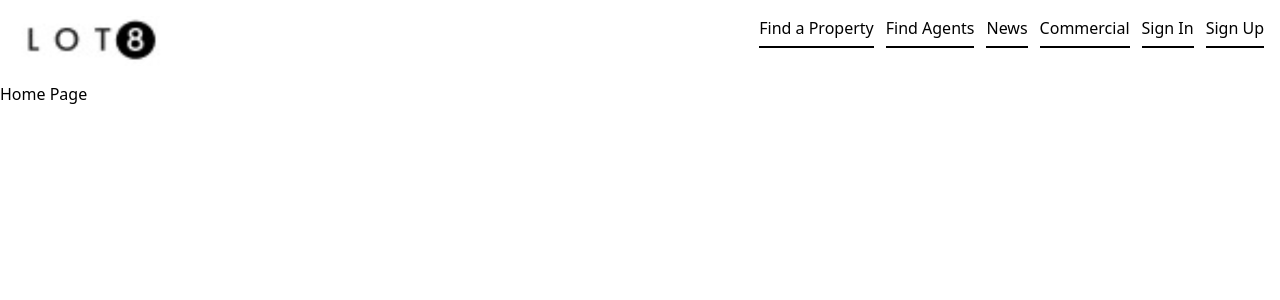
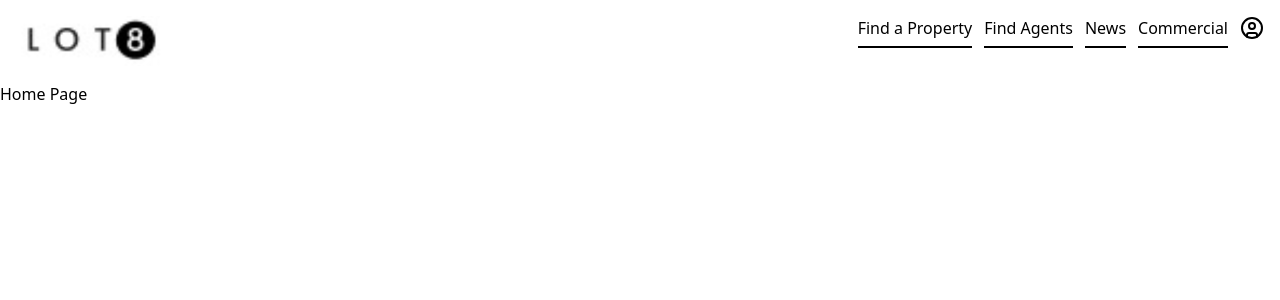
Before and after one commit to swopnilll/real-state-fe, a React (Vite) app: page / in a window 1280 px wide. Shown: the top 300 px of the page. Built offline with nearby package versions, Linux system fonts and the light colour scheme.

Commit message:
Fixed nav

```diff
--- a/src/components/Header.jsx
+++ b/src/components/Header.jsx
@@ -1,13 +1,16 @@
 import React, { useState } from "react";
-
 import { NavLink, useNavigate } from "react-router-dom";
 
+import { MenuIcon, XIcon, UserCircle } from "lucide-react";
 import { useViewportSize } from "@mantine/hooks";
-import { MenuIcon, XIcon } from "lucide-react";
 
 const Header = () => {
   const [isMenuOpen, setIsMenuOpen] = useState(false);
+
+  const [isUserDropDownOpen, setIsUserDropdownOpen] = useState(false);
+
   const { width } = useViewportSize();
+
   const isMobile = width < 768; // below md breakpoint
 
   const toggleMenu = () => {
@@ -21,15 +24,21 @@ const Header = () => {
     });
   };
 
+  const toggleUserDropdown = () => {
+    setIsUserDropdownOpen((prev) => !prev);
+  };
+
   return (
     <>
       <header className="w-full flex justify-between px-4 py-4">
         <div className="w-[150px] h-[50px] overflow-hidden">
-          <img
-            className="w-full h-full object-fit"
-            src="/logo.png"
-            alt="Company Logo"
-          />
+          <NavLink to="/">
+            <img
+              className="w-full h-full object-fit"
+              src="/logo.png"
+              alt="Company Logo"
+            />
+          </NavLink>
         </div>
 
         <nav className="hidden md:block">
@@ -48,12 +57,36 @@ const Header = () => {
               <NavLink to="/commercial">Commercial</NavLink>
             </li>
 
-            <li className="list-underline">
-              <NavLink to="/sign-in">Sign In</NavLink>
-            </li>
-            <li className="list-underline">
-              <NavLink to="/sign-up">Sign Up</NavLink>
-            </li>
+            {/* User Drop Down */}
+
+            <div className="relative">
+              <button
+                onClick={toggleUserDropdown}
+                className="focus:outline-none"
+              >
+                <UserCircle className="size-6 text-black cursor-pointer" />
+              </button>
+
+              {isUserDropDownOpen && (
+                <div className="absolute right-0 mt-2 w-48 bg-white shadow-lg rounded-lg py-2 z-50">
+                  <NavLink
+                    to="/sign-in"
+                    className="block px-4 py-2 hover:bg-gray-100"
+                    onClick={toggleUserDropdown}
+                  >
+                    Sign In
+                  </NavLink>
+
+                  <NavLink
+                    to="/sign-up"
+                    className="block px-4 py-2 hover:bg-gray-100"
+                    onClick={toggleUserDropdown}
+                  >
+                    Sign Up
+                  </NavLink>
+                </div>
+              )}
+            </div>
           </ul>
         </nav>
 
```
Also changed, not shown: src/router/AppRoutes.jsx (+6 -5 lines), 1 other file (tests, documents, lock files or other folders).
